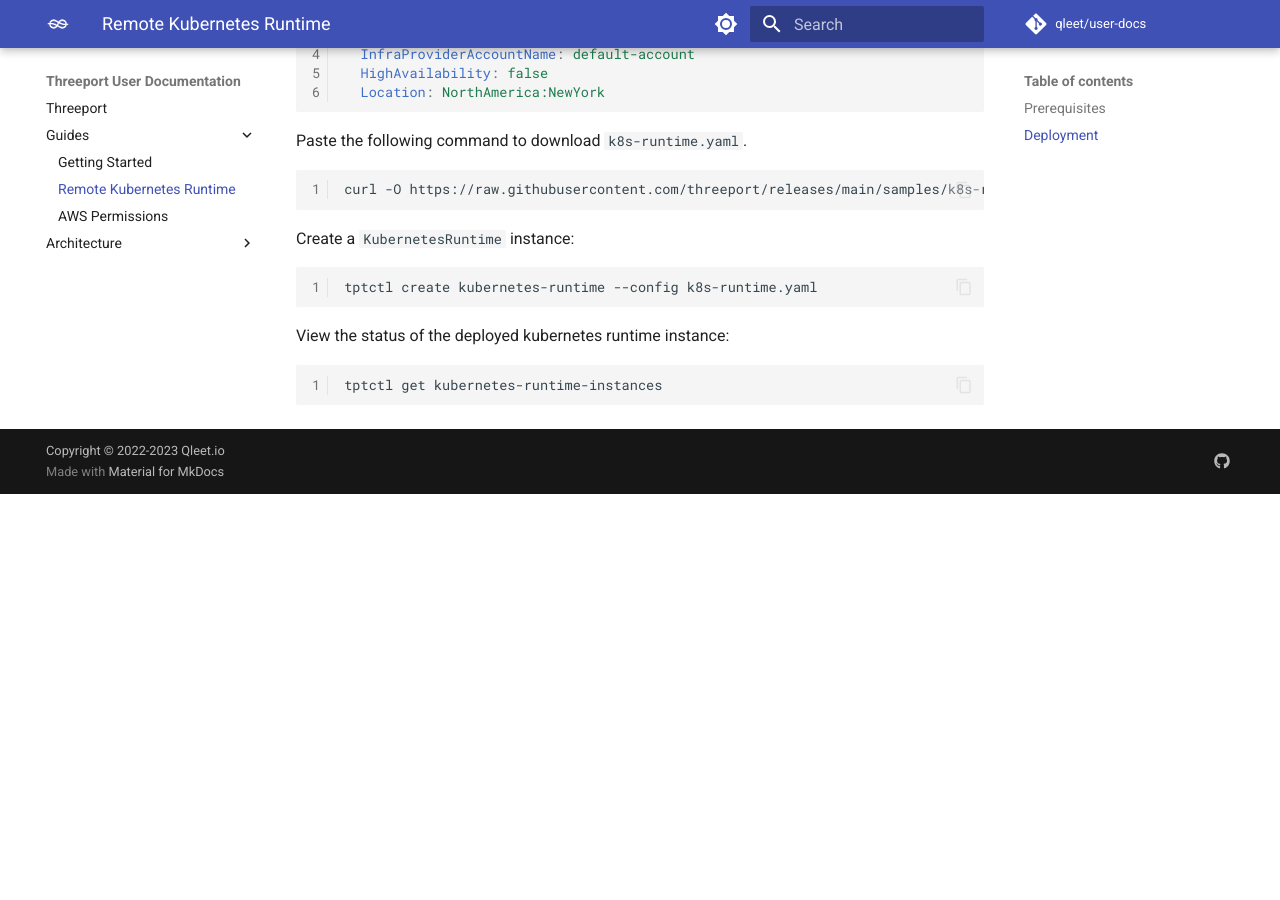
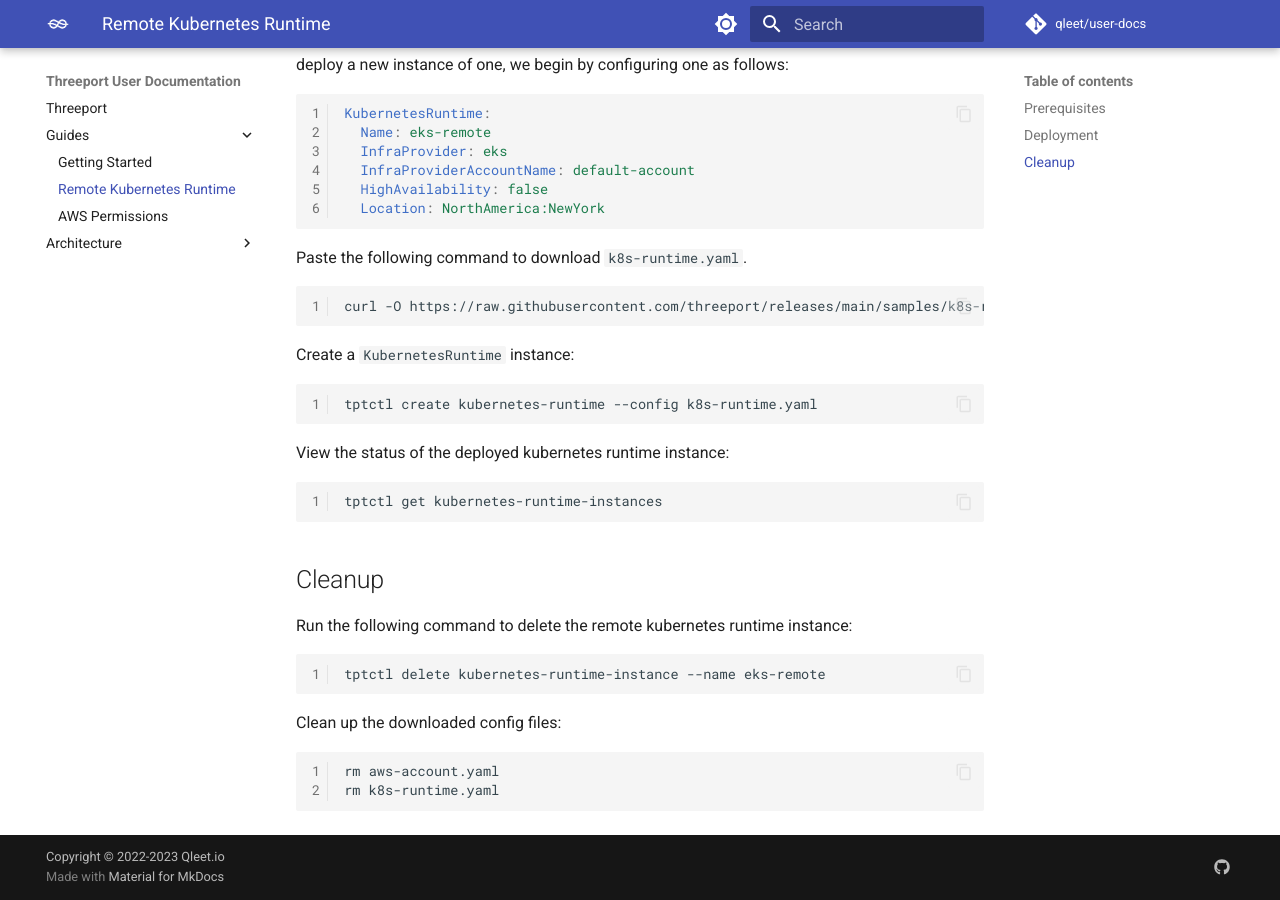
Before and after one commit to qleet/user-docs, an MkDocs documentation site: the page built from docs/guides/remote-kubernetes-runtime.md, in a window 1280 px wide and 900 px high, scrolled down 1264 px. Built offline with MkDocs 1.6.1 and Material for MkDocs 9.7.7, drawn with Linux system fonts in a browser that asks for light colours; comment, search, counter and statistics services are not loaded; before the commit the page ends 1758 px from its top, so only the background shows below that; some of the changed text lies outside the part shown.

Commit message:
docs: update remote cluster section

````diff
--- a/docs/guides/remote-kubernetes-runtime.md
+++ b/docs/guides/remote-kubernetes-runtime.md
@@ -10,6 +10,13 @@ An instance of the Threeport API is required to get started. Follow the [getting
 guide](../getting-started/) to set one up if you have not already done so.
 
 Note that EKS clusters are currently the only supported type of remote runtime.
+
+First, create a workspace on your local filesystem:
+
+```bash
+mkdir threeport-test
+cd threeport-test
+```
 
 To get started, a valid `AwsAccount` object must be created. Here is an example of what this config looks like:
 
@@ -71,3 +78,17 @@ View the status of the deployed kubernetes runtime instance:
 ```bash
 tptctl get kubernetes-runtime-instances
 ```
+
+## Cleanup
+
+
+Run the following command to delete the remote kubernetes runtime instance:
+```bash
+tptctl delete kubernetes-runtime-instance --name eks-remote
+```
+
+Clean up the downloaded config files:
+```bash
+rm aws-account.yaml
+rm k8s-runtime.yaml
+```
````
